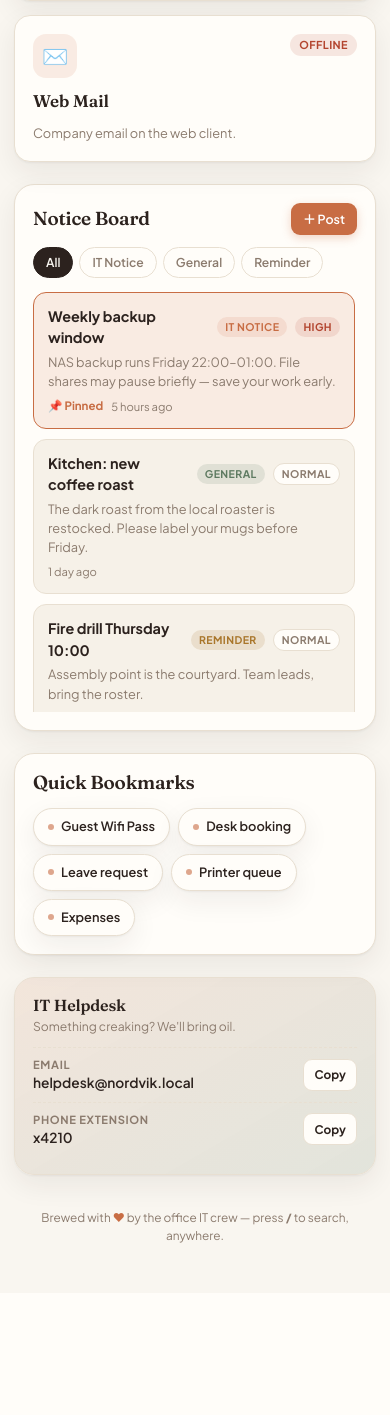
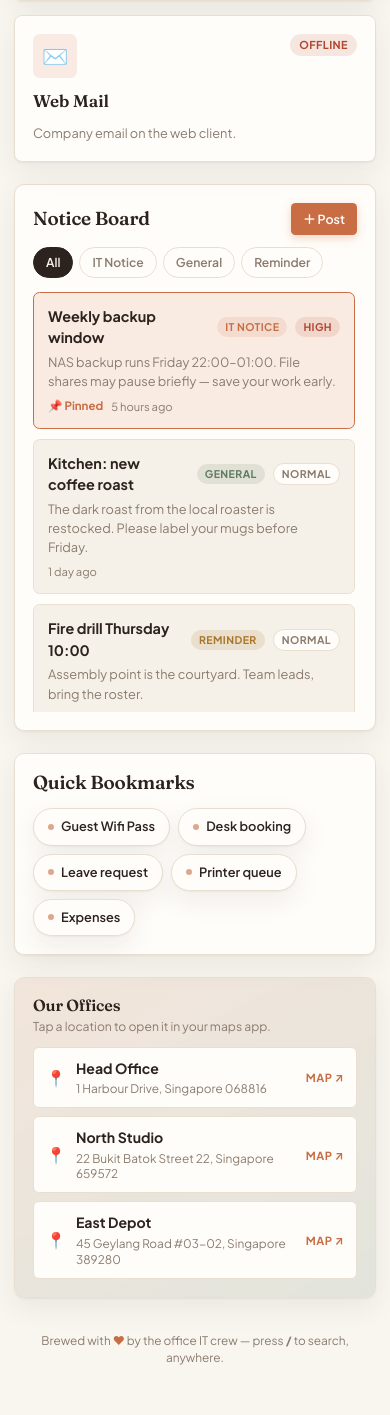
Before and after one commit to mirulaan/BitmapLandingPage, a Laravel app: page / in a window 390 px wide. Shown: the part 1026-2441 px from the top of the page. Before the commit the page ends 2269 px from the top, so only its background shows below. Run offline with Laravel 12, Linux system fonts and the light colour scheme; a user stored in the database is signed in; data comes from the database, SQL or seed files in the repository; data that the repository does not hold is empty; style sheets or scripts are compiled from the project's sources.

Commit message:
Replace IT Helpdesk with tappable office locations; halve corner radii
Portal
- Remove the IT Helpdesk card (email + phone extension) from the staff
  portal and from the Admin panel.
- Add an "Our Offices" panel with three location cards. Tapping a card
  opens a native maps app: Apple Maps on iOS/iPadOS, Google Maps
  elsewhere. The server-rendered href is the Google URL so it still
  works with JavaScript disabled.
- Rename the Admin section to "Portal Identity & Offices" and add three
  editable name/address rows. A blank row hides that card.

Storage
- New nullable JSON column `office_locations` on the portal_settings
  singleton, normalised to three slots by PortalSetting::locations().
- Backup export/import now carries `offices` instead of `helpdesk`.

Design
- Halve every box border-radius (e.g. panels 20px -> 10px, buttons
  11px -> 5.5px, --radius 16px -> 8px). Pills and circles stay round.

Prototype (index.html)
- Fix the wallpaper never painting: the layers were missing
  class="bg-layer", so they were statically positioned with zero height.
- Mirror the office-locations change and the halved radii.

Tests
- Update the two settings tests that asserted helpdesk, and add coverage
  for the three-slot cap, blank-slot hiding, and office import/export.

```diff
--- a/app/Models/PortalSetting.php
+++ b/app/Models/PortalSetting.php
@@ -7,6 +7,11 @@ use Illuminate\Database\Eloquent\Model;
 
 class PortalSetting extends Model
 {
+    /**
+     * The portal always shows exactly this many office location slots.
+     */
+    public const LOCATION_SLOTS = 3;
+
     protected $guarded = ['id'];
 
     protected $hidden = ['wifi_qr_svg'];
@@ -14,10 +19,49 @@ class PortalSetting extends Model
     protected $casts = [
         'wallpaper_enabled' => 'boolean',
         'wallpaper_custom_urls' => 'array',
+        'office_locations' => 'array',
         'wallpaper_interval' => 'integer',
         'wallpaper_blur' => 'integer',
         'wallpaper_veil' => 'integer',
     ];
+
+    /**
+     * Fallback office locations used until an admin saves their own.
+     *
+     * @return array<int, array{name: string, address: string}>
+     */
+    public static function defaultLocations(): array
+    {
+        return [
+            ['name' => 'Head Office', 'address' => '1 Harbour Drive, Singapore 068816'],
+            ['name' => 'North Studio', 'address' => '22 Bukit Batok Street 22, Singapore 659572'],
+            ['name' => 'East Depot', 'address' => '45 Geylang Road #03-02, Singapore 389280'],
+        ];
+    }
+
+    /**
+     * The configured office locations, normalised to LOCATION_SLOTS entries.
+     *
+     * @return array<int, array{name: string, address: string}>
+     */
+    public function locations(): array
+    {
+        $stored = is_array($this->office_locations) ? $this->office_locations : [];
+
+        if ($stored === []) {
+            $stored = static::defaultLocations();
+        }
+
+        $locations = [];
+        for ($index = 0; $index < static::LOCATION_SLOTS; $index++) {
+            $locations[] = [
+                'name' => trim((string) ($stored[$index]['name'] ?? '')),
+                'address' => trim((string) ($stored[$index]['address'] ?? '')),
+            ];
+        }
+
+        return $locations;
+    }
 
     /**
      * Regenerate cached Wi-Fi QR SVG only when Wi-Fi credentials change.
@@ -50,6 +94,7 @@ class PortalSetting extends Model
                 'wifi_password' => 'CozyWelcome2026',
                 'wifi_encryption' => 'WPA',
                 'theme' => null,
+                'office_locations' => static::defaultLocations(),
                 'wallpaper_enabled' => true,
                 'wallpaper_mode' => 'picsum',
                 'wallpaper_custom_urls' => [],
--- a/database/seeders/StaffHubSeeder.php
+++ b/database/seeders/StaffHubSeeder.php
@@ -34,8 +34,7 @@ class StaffHubSeeder extends Seeder
             [
                 'office_name' => 'Nordvik & Co. — Staff Hub',
                 'tagline' => 'A calm place to start the workday.',
-                'helpdesk_email' => 'helpdesk@nordvik.local',
-                'helpdesk_ext' => 'x4210',
+                'office_locations' => PortalSetting::defaultLocations(),
                 'wifi_ssid' => 'Nordvik-Guest',
                 'wifi_password' => 'CozyWelcome2026',
                 'wifi_encryption' => 'WPA',
--- a/resources/css/app.css
+++ b/resources/css/app.css
@@ -35,7 +35,7 @@
   --shadow-lift: 0 2px 4px rgba(44, 34, 30, .06), 0 16px 40px rgba(44, 34, 30, .12);
   --bg-blur: 28px;
   --bg-veil-a: .55;
-  --radius: 16px;
+  --radius: 8px;
   color-scheme: light;
 }
 
@@ -179,7 +179,7 @@ body.bg-bokeh #bg-bokeh { opacity: 1; }
 /* ---------- Buttons ---------- */
 .btn {
   display: inline-flex; align-items: center; justify-content: center; gap: 7px;
-  border: 1px solid transparent; border-radius: 11px;
+  border: 1px solid transparent; border-radius: 5.5px;
   background: var(--accent); color: #fff;
   font-size: .85rem; font-weight: 600; padding: 9px 16px; min-height: 38px;
   transition: transform .15s ease, box-shadow .15s ease, filter .15s ease;
@@ -197,9 +197,9 @@ body.bg-bokeh #bg-bokeh { opacity: 1; }
 .btn-quiet:hover { color: var(--ink); background: var(--card-soft); }
 .btn-danger { background: var(--danger); color: #fff; box-shadow: none; }
 .btn-danger:hover { filter: brightness(1.08); }
-.btn-sm { padding: 6px 11px; min-height: 32px; font-size: .78rem; border-radius: 9px; }
+.btn-sm { padding: 6px 11px; min-height: 32px; font-size: .78rem; border-radius: 4.5px; }
 .icon-btn {
-  width: 38px; height: 38px; border-radius: 11px; display: grid; place-items: center;
+  width: 38px; height: 38px; border-radius: 5.5px; display: grid; place-items: center;
   background: var(--card); border: 1px solid var(--border); color: var(--ink);
   font-size: 1rem; transition: all .2s ease; box-shadow: none;
 }
@@ -243,7 +243,7 @@ body.bg-bokeh #bg-bokeh { opacity: 1; }
 .svc:hover { transform: translateY(-3px); box-shadow: var(--shadow-lift); border-color: var(--border-strong); }
 .svc-top { display: flex; align-items: flex-start; justify-content: space-between; gap: 8px; }
 .svc-icon {
-  width: 44px; height: 44px; border-radius: 13px; display: grid; place-items: center;
+  width: 44px; height: 44px; border-radius: 6.5px; display: grid; place-items: center;
   font-size: 21px; background: var(--accent-soft); flex: none;
 }
 .svc-name { font-family: 'Fraunces', serif; font-size: 1.06rem; font-weight: 600; }
@@ -265,7 +265,7 @@ body.bg-bokeh #bg-bokeh { opacity: 1; }
 
 /* ---------- Notice board ---------- */
 .card-panel {
-  background: var(--card); border: 1px solid var(--border); border-radius: 20px;
+  background: var(--card); border: 1px solid var(--border); border-radius: 10px;
   box-shadow: var(--shadow); padding: 18px;
 }
 .notice-panel { position: sticky; top: 18px; }
@@ -281,7 +281,7 @@ body.bg-bokeh #bg-bokeh { opacity: 1; }
 .cat-tab.active { background: var(--ink); color: var(--bg); border-color: var(--ink); }
 .notices-list { display: flex; flex-direction: column; gap: 10px; max-height: 560px; overflow-y: auto; padding-right: 2px; }
 .notice {
-  background: var(--card-soft); border: 1px solid var(--border); border-radius: 13px;
+  background: var(--card-soft); border: 1px solid var(--border); border-radius: 6.5px;
   padding: 13px 14px; position: relative;
 }
 .notice.pinned { border-color: var(--accent); background: var(--accent-soft); }
@@ -385,17 +385,39 @@ body.is-navigating { cursor: progress; }
   animation: spin .7s linear infinite;
   flex: none;
 }
-.helpdesk {
+.locations {
   background: linear-gradient(150deg, var(--accent-soft), var(--sage-soft));
-  border: 1px solid var(--border); border-radius: 20px; padding: 18px; box-shadow: var(--shadow);
+  border: 1px solid var(--border); border-radius: 10px; padding: 18px; box-shadow: var(--shadow);
 }
-.helpdesk h3 { font-size: 1rem; margin-bottom: 2px; }
-.helpdesk .sub { font-size: .76rem; color: var(--muted); margin-bottom: 12px; }
-.hd-row { display: flex; align-items: center; justify-content: space-between; gap: 10px; padding: 8px 0; border-top: 1px dashed var(--border); }
-.hd-row:first-of-type { border-top: none; }
-.hd-label { font-size: .7rem; text-transform: uppercase; letter-spacing: .06em; color: var(--muted); font-weight: 700; }
-.hd-value { font-size: .86rem; font-weight: 600; word-break: break-all; }
-.copy-btn { border: 1px solid var(--border); background: var(--card); border-radius: 9px; padding: 6px 10px; font-size: .74rem; font-weight: 700; color: var(--ink); min-height: 32px; transition: all .15s ease; }
+.locations h3 { font-size: 1rem; margin-bottom: 2px; }
+.locations .sub { font-size: .76rem; color: var(--muted); margin-bottom: 12px; }
+.loc-list { display: flex; flex-direction: column; gap: 8px; }
+.loc-item {
+  display: flex; align-items: center; gap: 10px;
+  padding: 10px 12px; background: var(--card); border: 1px solid var(--border);
+  border-radius: 6px; text-decoration: none; color: var(--ink);
+  transition: border-color .15s ease, transform .15s ease, box-shadow .15s ease;
+}
+.loc-item:hover { border-color: var(--accent); transform: translateY(-1px); box-shadow: var(--shadow); }
+.loc-item:focus-visible { outline: 2px solid var(--accent); outline-offset: 2px; }
+.loc-pin { font-size: 1rem; flex: none; line-height: 1; }
+.loc-text { display: flex; flex-direction: column; gap: 2px; min-width: 0; flex: 1; }
+.loc-name { font-size: .88rem; font-weight: 700; }
+.loc-addr { font-size: .74rem; color: var(--muted); line-height: 1.35; }
+.loc-go { font-size: .7rem; font-weight: 700; color: var(--accent); flex: none; text-transform: uppercase; letter-spacing: .04em; }
+.loc-empty { font-size: .8rem; color: var(--muted); }
+
+/* Admin editor for the three location slots */
+.loc-admin { margin-top: 16px; border-top: 1px dashed var(--border); padding-top: 14px; }
+.loc-admin-head { font-size: .72rem; text-transform: uppercase; letter-spacing: .06em; font-weight: 700; color: var(--muted); margin-bottom: 10px; }
+.loc-admin-row { display: grid; grid-template-columns: 26px minmax(0, 1fr) minmax(0, 1.6fr); gap: 10px; align-items: end; margin-bottom: 10px; }
+.loc-admin-index { display: grid; place-items: center; width: 26px; height: 26px; border-radius: 4.5px; background: var(--card-soft); border: 1px solid var(--border); font-size: .72rem; font-weight: 700; color: var(--muted); margin-bottom: 3px; }
+.loc-admin-note { font-size: .72rem; color: var(--muted); margin: 4px 0 0; }
+@media (max-width: 720px) {
+  .loc-admin-row { grid-template-columns: 26px 1fr; }
+}
+
+.copy-btn { border: 1px solid var(--border); background: var(--card); border-radius: 4.5px; padding: 6px 10px; font-size: .74rem; font-weight: 700; color: var(--ink); min-height: 32px; transition: all .15s ease; }
 .copy-btn:hover { border-color: var(--accent); color: var(--accent); }
 
 /* ---------- Footer ---------- */
--- a/resources/js/app.js
+++ b/resources/js/app.js
@@ -16,7 +16,6 @@
   let state = {
     office: initState.office || 'Nordvik & Co. — Staff Hub',
     tagline: initState.tagline || 'A calm place to start the workday.',
-    helpdesk: initState.helpdesk || { email: 'helpdesk@nordvik.local', ext: 'x4210' },
     theme: initState.theme || localStorage.getItem('staffhub-theme') || null,
     wallpaper: initState.wallpaper || { enabled: true, mode: 'picsum', customUrls: [], interval: 300000, blur: 28, veil: 55 },
   };
@@ -75,6 +74,42 @@
     };
     return fetch(url, options);
   }
+
+  /* ---------------- Office locations: open in a native maps app ---------------- */
+  function isIOSDevice() {
+    const ua = navigator.userAgent || '';
+    const touchMac = navigator.platform === 'MacIntel' && navigator.maxTouchPoints > 1;
+    return /iPad|iPhone|iPod/.test(ua) || touchMac;
+  }
+
+  /**
+   * Build a maps deep link. iOS is sent to Apple Maps so the native app always
+   * opens; everything else uses the Google Maps URL, which hands off to the
+   * Google Maps app on Android.
+   */
+  function mapsUrl(name, address) {
+    const label = String(name || '').trim();
+    const addr = String(address || '').trim();
+    const combined = [label, addr].filter(Boolean).join(' ');
+
+    if (isIOSDevice()) {
+      const params = new URLSearchParams();
+      params.set('daddr', addr || label);
+      if (label) params.set('q', label);
+      return 'https://maps.apple.com/?' + params.toString();
+    }
+
+    return 'https://www.google.com/maps/search/?api=1&query=' + encodeURIComponent(combined);
+  }
+
+  $$('.loc-item').forEach(item => {
+    item.addEventListener('click', event => {
+      const url = mapsUrl(item.dataset.mapName, item.dataset.mapAddress);
+      if (!url || url.includes('query=undefined')) return;
+      event.preventDefault();
+      window.location.href = url;
+    });
+  });
 
   /* ---------------- Theme ---------------- */
   function currentTheme() {
@@ -452,8 +487,6 @@
       const payload = {
         office_name: state.office,
         tagline: state.tagline,
-        helpdesk_email: state.helpdesk.email,
-        helpdesk_ext: state.helpdesk.ext,
         wallpaper_enabled: $('#adm-wp-enabled')?.checked ?? true,
         wallpaper_mode: $('#adm-wp-source')?.value || 'picsum',
         wallpaper_custom_urls: customUrls,
@@ -817,16 +850,6 @@
             const el = $('#tagline');
             if (el) el.textContent = data.tagline;
           }
-          if (data.helpdesk_email) {
-            state.helpdesk.email = data.helpdesk_email;
-            const el = $('#hd-email');
-            if (el) el.textContent = data.helpdesk_email;
-          }
-          if (data.helpdesk_ext) {
-            state.helpdesk.ext = data.helpdesk_ext;
-            const el = $('#hd-ext');
-            if (el) el.textContent = data.helpdesk_ext;
-          }
         } else {
           formSettings.submit();
         }
--- a/resources/views/components/view-admin.blade.php
+++ b/resources/views/components/view-admin.blade.php
@@ -6,13 +6,13 @@
     </div>
 
     @if(session('status'))
-      <div style="background:var(--sage-soft);border:1px solid var(--sage);color:var(--sage);padding:10px 16px;border-radius:12px;margin-bottom:18px;font-size:0.85rem;font-weight:600;">
+      <div style="background:var(--sage-soft);border:1px solid var(--sage);color:var(--sage);padding:10px 16px;border-radius:6px;margin-bottom:18px;font-size:0.85rem;font-weight:600;">
         {{ session('status') }}
       </div>
     @endif
 
     @if($errors->any())
-      <div style="background:var(--danger-soft);border:1px solid var(--danger);color:var(--danger);padding:10px 16px;border-radius:12px;margin-bottom:18px;font-size:0.85rem;">
+      <div style="background:var(--danger-soft);border:1px solid var(--danger);color:var(--danger);padding:10px 16px;border-radius:6px;margin-bottom:18px;font-size:0.85rem;">
         <ul style="margin:0;padding-left:18px">
           @foreach($errors->all() as $err)
             <li>{{ $err }}</li>
@@ -21,10 +21,10 @@
       </div>
     @endif
 
-    <!-- Identity & Helpdesk -->
+    <!-- Identity & Offices -->
     <section class="card-panel admin-section">
-      <h3><span aria-hidden="true">🏛️</span> Portal Identity &amp; Helpdesk</h3>
-      <p class="sec-desc">The name on the door and where to reach the friendly IT folks.</p>
+      <h3><span aria-hidden="true">🏛️</span> Portal Identity &amp; Offices</h3>
+      <p class="sec-desc">The name on the door and the three office locations shown on the staff portal.</p>
       <form method="POST" action="{{ route('admin.settings.update') }}" id="form-settings">
         @csrf
         @method('PUT')
@@ -45,14 +45,6 @@
             <input id="adm-tagline" name="tagline" type="text" maxlength="90" value="{{ old('tagline', $settings->tagline) }}">
           </div>
           <div class="field">
-            <label for="adm-email">Helpdesk email</label>
-            <input id="adm-email" name="helpdesk_email" type="email" value="{{ old('helpdesk_email', $settings->helpdesk_email) }}" required>
-          </div>
-          <div class="field">
-            <label for="adm-ext">Helpdesk extension</label>
-            <input id="adm-ext" name="helpdesk_ext" type="text" maxlength="12" value="{{ old('helpdesk_ext', $settings->helpdesk_ext) }}">
-          </div>
-          <div class="field">
             <label for="adm-wifi-ssid">Guest Wi-Fi SSID</label>
             <input id="adm-wifi-ssid" name="wifi_ssid" type="text" maxlength="64" value="{{ old('wifi_ssid', $settings->wifi_ssid) }}" placeholder="e.g. Nordvik-Guest">
           </div>
@@ -61,8 +53,27 @@
             <input id="adm-wifi-pass" name="wifi_password" type="text" maxlength="64" value="{{ old('wifi_password', $settings->wifi_password) }}" placeholder="Password">
           </div>
         </div>
+        <div class="loc-admin">
+          <div class="loc-admin-head">Office locations</div>
+          @foreach($settings->locations() as $i => $loc)
+            <div class="loc-admin-row">
+              <span class="loc-admin-index" aria-hidden="true">{{ $i + 1 }}</span>
+              <div class="field">
+                <label for="adm-loc-name-{{ $i }}">Location {{ $i + 1 }} — name</label>
+                <input id="adm-loc-name-{{ $i }}" name="office_locations[{{ $i }}][name]" type="text" maxlength="60"
+                       value="{{ old('office_locations.'.$i.'.name', $loc['name']) }}" placeholder="e.g. Head Office">
+              </div>
+              <div class="field">
+                <label for="adm-loc-addr-{{ $i }}">Location {{ $i + 1 }} — address</label>
+                <input id="adm-loc-addr-{{ $i }}" name="office_locations[{{ $i }}][address]" type="text" maxlength="180"
+                       value="{{ old('office_locations.'.$i.'.address', $loc['address']) }}" placeholder="Street, postcode, city">
+              </div>
+            </div>
+          @endforeach
+          <p class="loc-admin-note">Leave a row empty to hide that location. Addresses are used to build the maps link.</p>
+        </div>
         <div style="margin-top:14px;display:flex;justify-content:flex-end">
-          <button type="submit" class="btn btn-sm">Save Identity &amp; Wi-Fi Settings</button>
+          <button type="submit" class="btn btn-sm">Save Identity, Wi-Fi &amp; Offices</button>
         </div>
       </form>
     </section>
--- a/resources/views/components/view-portal.blade.php
+++ b/resources/views/components/view-portal.blade.php
@@ -97,22 +97,27 @@
       </div>
     </section>
 
-    <section class="helpdesk" aria-label="IT Helpdesk">
-      <h3>IT Helpdesk</h3>
-      <div class="sub">Something creaking? We'll bring oil.</div>
-      <div class="hd-row">
-        <div>
-          <div class="hd-label">Email</div>
-          <div class="hd-value" id="hd-email">{{ $settings->helpdesk_email }}</div>
-        </div>
-        <button class="copy-btn" data-copy-target="hd-email" type="button">Copy</button>
-      </div>
-      <div class="hd-row">
-        <div>
-          <div class="hd-label">Phone extension</div>
-          <div class="hd-value" id="hd-ext">{{ $settings->helpdesk_ext }}</div>
-        </div>
-        <button class="copy-btn" data-copy-target="hd-ext" type="button">Copy</button>
+    <section class="locations" aria-label="Office locations">
+      <h3>Our Offices</h3>
+      <div class="sub">Tap a location to open it in your maps app.</div>
+      <div class="loc-list">
+        @foreach($settings->locations() as $loc)
+          @if($loc['name'] !== '' || $loc['address'] !== '')
+            <a class="loc-item"
+               href="https://www.google.com/maps/search/?api=1&amp;query={{ rawurlencode(trim($loc['name'].' '.$loc['address'])) }}"
+               data-map-name="{{ $loc['name'] }}"
+               data-map-address="{{ $loc['address'] }}"
+               target="_blank"
+               rel="noopener">
+              <span class="loc-pin" aria-hidden="true">📍</span>
+              <span class="loc-text">
+                <span class="loc-name">{{ $loc['name'] }}</span>
+                <span class="loc-addr">{{ $loc['address'] }}</span>
+              </span>
+              <span class="loc-go">Map ↗</span>
+            </a>
+          @endif
+        @endforeach
       </div>
     </section>
   </div>
--- a/resources/views/layouts/app.blade.php
+++ b/resources/views/layouts/app.blade.php
@@ -123,10 +123,7 @@
 window.__INITIAL_STATE__ = {
   office: @json($settings->office_name),
   tagline: @json($settings->tagline),
-  helpdesk: {
-    email: @json($settings->helpdesk_email),
-    ext: @json($settings->helpdesk_ext)
-  },
+  offices: @json($settings->locations()),
   theme: @json($settings->theme),
   wallpaper: {
     enabled: @json((bool)$settings->wallpaper_enabled),
--- a/resources/views/login.blade.php
+++ b/resources/views/login.blade.php
@@ -10,7 +10,7 @@
     </div>
 
     @if($errors->any())
-      <div style="background:var(--danger-soft);border:1px solid var(--danger);color:var(--danger);padding:10px 14px;border-radius:12px;margin-bottom:16px;font-size:0.82rem;">
+      <div style="background:var(--danger-soft);border:1px solid var(--danger);color:var(--danger);padding:10px 14px;border-radius:6px;margin-bottom:16px;font-size:0.82rem;">
         <ul style="margin:0;padding-left:16px">
           @foreach($errors->all() as $err)
             <li>{{ $err }}</li>
```
Also changed, not shown: other parts of resources/css/app.css (+22 -22 lines), app/Http/Controllers/AdminController.php (+28 -9 lines), index.html (+170 -78 lines), tests/Feature/AdminTest.php (+57 -3 lines), tests/Feature/BackupRestoreTest.php (+19 -2 lines), database/migrations/2026_11_28_100000_add_office_locations_to_portal_settings_table.php (added).
